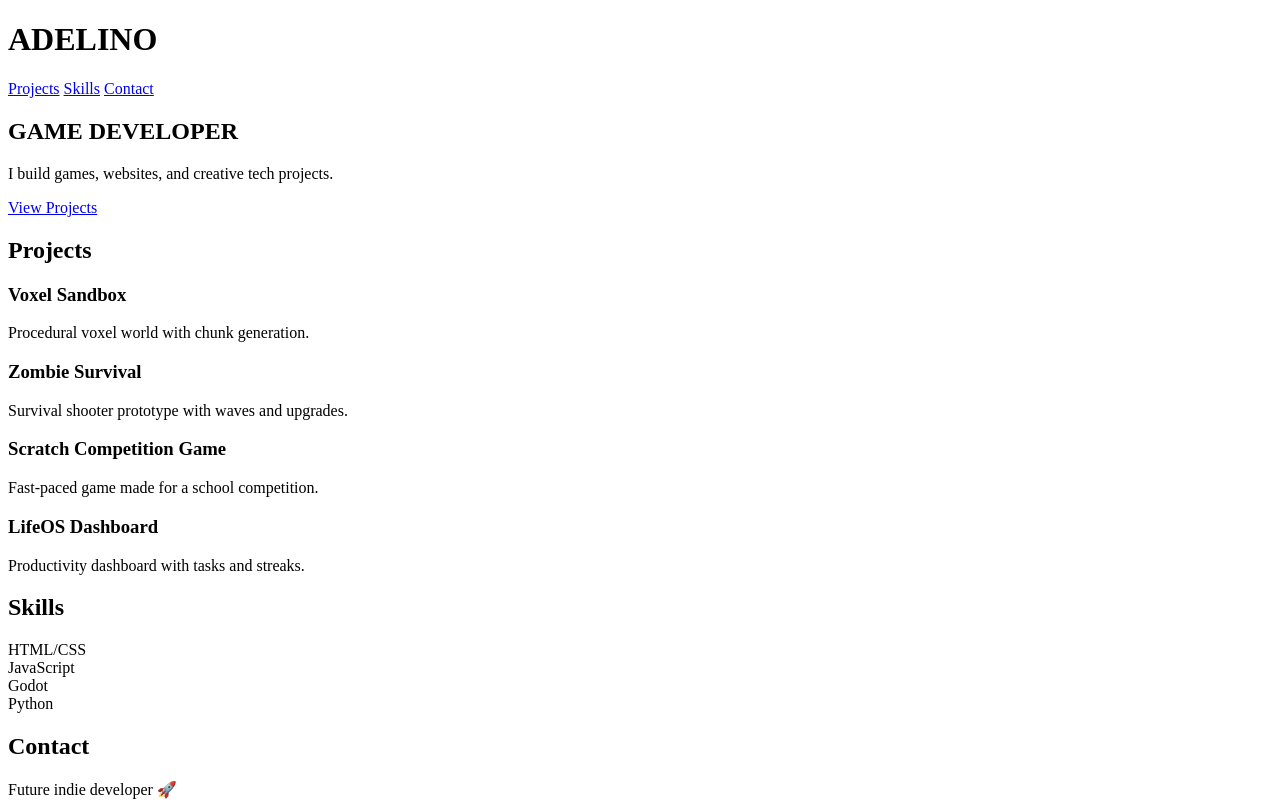
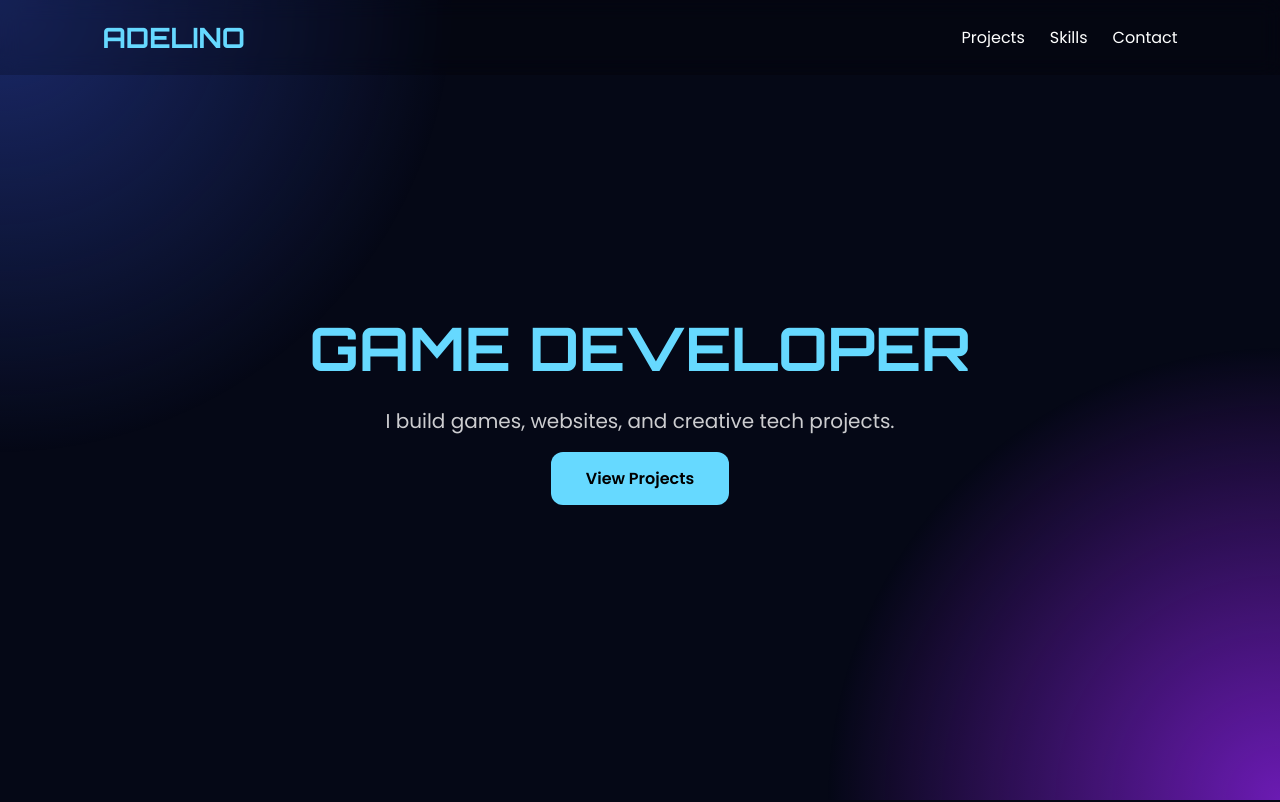
Before and after one commit to Adelinot/crispy-waddle, a plain HTML site: page index.html in a window 1280 px wide. Shown: the top 802 px of the page. Drawn offline with Linux system fonts and the light colour scheme.

Commit message:
Update style.css

```diff
--- a/style.css
+++ b/style.css
@@ -1,142 +1,201 @@
-<!DOCTYPE html>
-<html lang="en">
-<head>
-  <meta charset="UTF-8" />
-  <meta name="viewport" content="width=device-width, initial-scale=1.0"/>
-  <title>Adelino Portfolio</title>
+*{
+  margin:0;
+  padding:0;
+  box-sizing:border-box;
+}
 
-  <link rel="stylesheet" href="style.css"/>
+html{
+  scroll-behavior:smooth;
+}
 
-  <link rel="preconnect" href="https://fonts.googleapis.com">
-  <link rel="preconnect" href="https://fonts.gstatic.com" crossorigin>
+body{
+  font-family:'Poppins',sans-serif;
+  background:#050816;
+  color:white;
+  overflow-x:hidden;
+}
 
-  <link href="https://fonts.googleapis.com/css2?family=Orbitron:wght@500;700&family=Poppins:wght@300;400;600&display=swap" rel="stylesheet">
-</head>
-<body>
+.background{
+  position:fixed;
+  width:100%;
+  height:100%;
+  background:
+  radial-gradient(circle at top left,#1b2a6b,transparent 30%),
+  radial-gradient(circle at bottom right,#6b1bb3,transparent 30%);
+  z-index:-1;
+}
 
-  <div class="background"></div>
+header{
+  width:100%;
+  padding:20px 8%;
+  display:flex;
+  justify-content:space-between;
+  align-items:center;
+  position:fixed;
+  backdrop-filter:blur(10px);
+  background:rgba(0,0,0,0.2);
+  z-index:100;
+}
 
-  <header>
-    <h1>ADELINO</h1>
+header h1{
+  font-family:'Orbitron',sans-serif;
+  font-size:28px;
+  color:#66d9ff;
+}
 
-    <nav>
-      <a href="#projects">Projects</a>
-      <a href="#skills">Skills</a>
-      <a href="#contact">Contact</a>
-    </nav>
-  </header>
+nav{
+  display:flex;
+  gap:25px;
+}
 
-  <section class="hero">
+nav a{
+  color:white;
+  text-decoration:none;
+  transition:0.3s;
+}
 
-    <div class="hero-text">
-      <h2 id="typing"></h2>
+nav a:hover{
+  color:#66d9ff;
+}
 
-      <p>
-        I build games, websites, and creative tech projects.
-      </p>
+.hero{
+  min-height:100vh;
+  display:flex;
+  align-items:center;
+  justify-content:center;
+  text-align:center;
+  padding:0 10%;
+}
 
-      <a href="#projects" class="btn">
-        View Projects
-      </a>
-    </div>
+.hero-text h2{
+  font-size:60px;
+  font-family:'Orbitron',sans-serif;
+  color:#66d9ff;
+  margin-bottom:20px;
+}
 
-  </section>
+.hero-text p{
+  font-size:20px;
+  opacity:0.8;
+  margin-bottom:30px;
+}
 
-  <section id="projects" class="section">
+.btn{
+  padding:15px 35px;
+  background:#66d9ff;
+  color:black;
+  text-decoration:none;
+  border-radius:12px;
+  font-weight:bold;
+  transition:0.3s;
+}
 
-    <h2 class="section-title">Projects</h2>
+.btn:hover{
+  transform:scale(1.08);
+  box-shadow:0 0 25px #66d9ff;
+}
 
-    <div class="cards">
+.section{
+  padding:120px 10%;
+}
 
-      <div class="card">
-        <h3>Voxel Sandbox</h3>
+.section-title{
+  text-align:center;
+  font-size:40px;
+  margin-bottom:60px;
+  font-family:'Orbitron',sans-serif;
+  color:#66d9ff;
+}
 
-        <p>
-          Procedural voxel world with chunk generation.
-        </p>
-      </div>
+.cards{
+  display:grid;
+  grid-template-columns:repeat(auto-fit,minmax(250px,1fr));
+  gap:30px;
+}
 
-      <div class="card">
-        <h3>Zombie Survival</h3>
+.card{
+  background:rgba(255,255,255,0.05);
+  padding:30px;
+  border-radius:20px;
+  transition:0.3s;
+  backdrop-filter:blur(10px);
+}
 
-        <p>
-          Survival shooter prototype with waves and upgrades.
-        </p>
-      </div>
+.card:hover{
+  transform:translateY(-10px);
+  box-shadow:0 0 30px rgba(102,217,255,0.3);
+}
 
-      <div class="card">
-        <h3>Scratch Competition Game</h3>
+.card h3{
+  margin-bottom:15px;
+  color:#66d9ff;
+}
 
-        <p>
-          Fast-paced game made for a school competition.
-        </p>
-      </div>
+.skills{
+  max-width:700px;
+  margin:auto;
+}
 
-      <div class="card">
-        <h3>LifeOS Dashboard</h3>
+.skill{
+  margin-bottom:30px;
+}
 
-        <p>
-          Productivity dashboard with tasks and streaks.
-        </p>
-      </div>
+.skill span{
+  display:block;
+  margin-bottom:10px;
+}
 
-    </div>
+.bar{
+  width:100%;
+  height:20px;
+  background:#1a1a1a;
+  border-radius:20px;
+  overflow:hidden;
+}
 
-  </section>
+.fill{
+  height:100%;
+  border-radius:20px;
+  background:#66d9ff;
+}
 
-  <section id="skills" class="section">
+.html{
+  width:85%;
+}
 
-    <h2 class="section-title">Skills</h2>
+.js{
+  width:70%;
+}
 
-    <div class="skills">
+.godot{
+  width:80%;
+}
 
-      <div class="skill">
-        <span>HTML/CSS</span>
-        <div class="bar">
-          <div class="fill html"></div>
-        </div>
-      </div>
+.python{
+  width:75%;
+}
 
-      <div class="skill">
-        <span>JavaScript</span>
-        <div class="bar">
-          <div class="fill js"></div>
-        </div>
-      </div>
+.contact-text{
+  text-align:center;
+  font-size:22px;
+  opacity:0.8;
+}
 
-      <div class="skill">
-        <span>Godot</span>
-        <div class="bar">
-          <div class="fill godot"></div>
-        </div>
-      </div>
+footer{
+  text-align:center;
+  padding:30px;
+  opacity:0.5;
+}
 
-      <div class="skill">
-        <span>Python</span>
-        <div class="bar">
-          <div class="fill python"></div>
-        </div>
-      </div>
+@media(max-width:768px){
 
-    </div>
+  .hero-text h2{
+    font-size:40px;
+  }
 
-  </section>
+  nav{
+    gap:15px;
+    font-size:14px;
+  }
 
-  <section id="contact" class="section">
-
-    <h2 class="section-title">Contact</h2>
-
-    <p class="contact-text">
-      Future indie developer 🚀
-    </p>
-
-  </section>
-
-  <footer>
-    <p>© 2026 Adelino</p>
-  </footer>
-
-  <script src="script.js"></script>
-
-</body>
-</html>
+}
```
